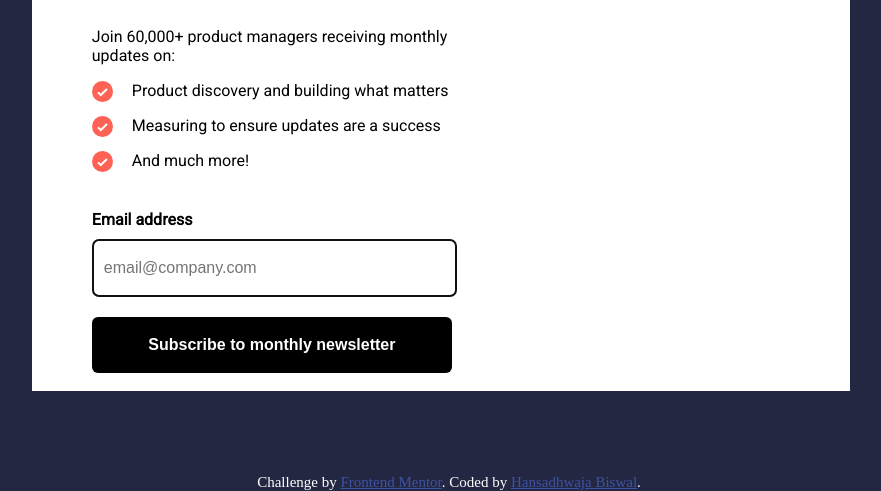
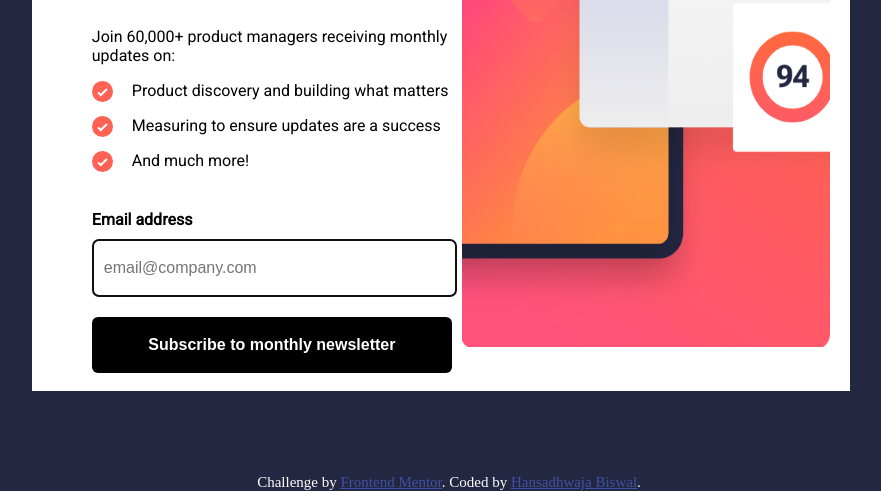
Before and after one commit to Hansadhwaja/NewsLetterSignUp, a plain HTML site: page index.html in a window 1280 px wide. Shown: the part 309-800 px from the top of the page, without its empty margins (199-1080 px from the left). Drawn offline with nearby package versions, Linux system fonts and the light colour scheme.

Commit message:
Update index.html

```diff
--- a/index.html
+++ b/index.html
@@ -18,7 +18,7 @@
 
   <!-- Sign-up form start -->
   <div class="form">
-    <img src="assets/images/Desktop.png" alt="Desktop_img">
+    <img src="Desktop.png" alt="Desktop_img">
     <div class="text">
       <h1>Stay updated!</h1>
       <p class="paragragh">Join 60,000+ product managers receiving monthly <br>updates on:</p>
```
